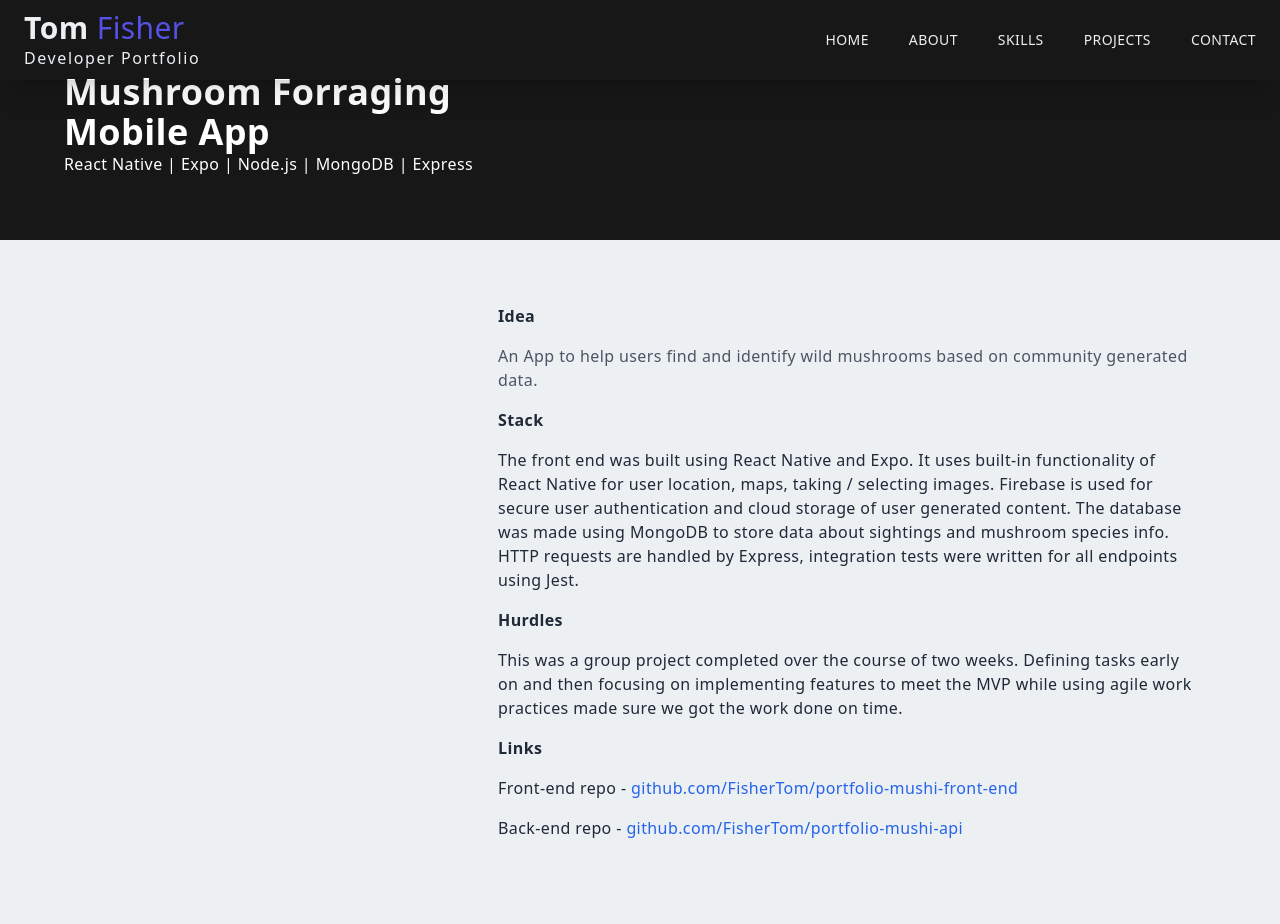
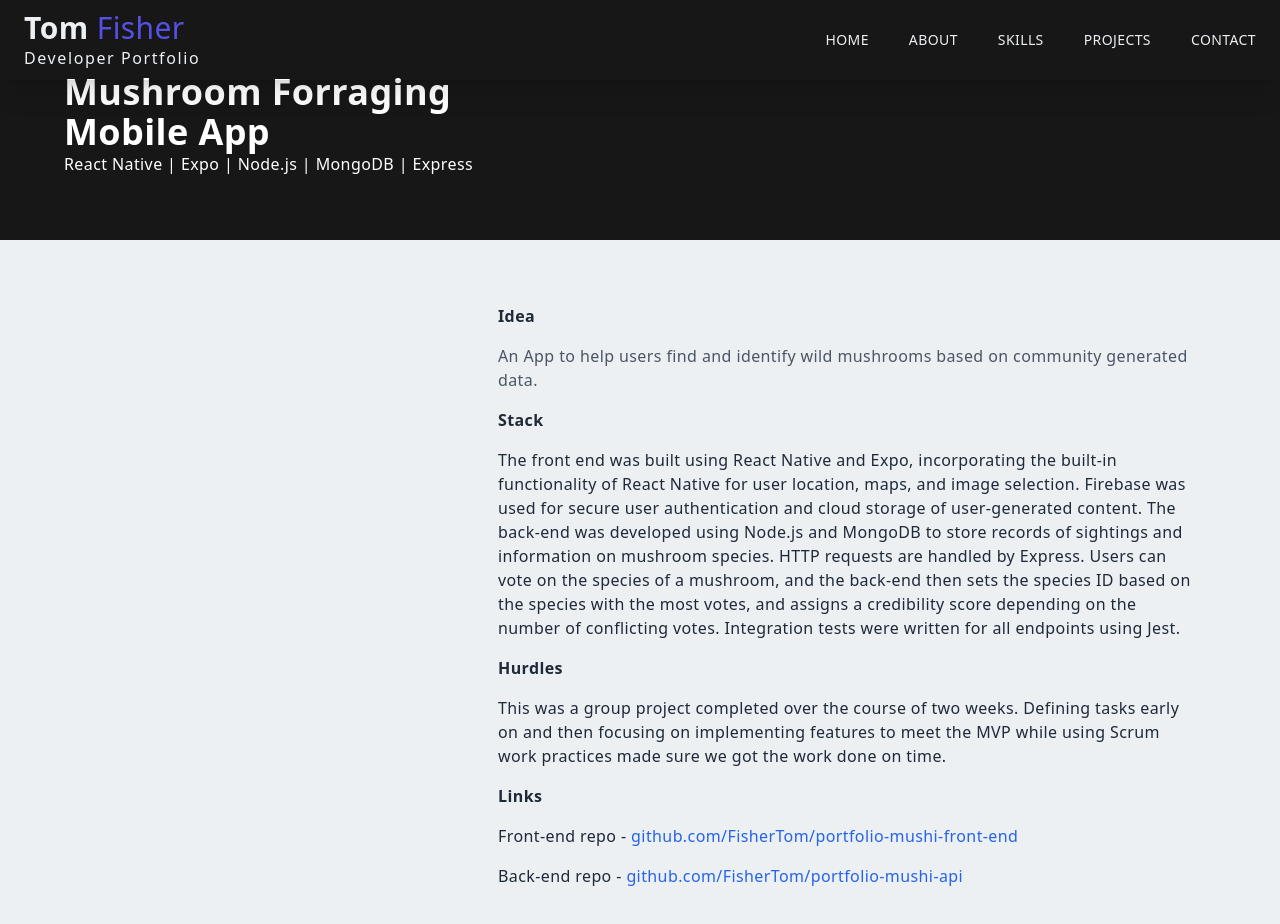
Before and after one commit to FisherTom/next-portfolio, a Next.js app: page /mushi in a window 1280 px wide. Shown: the top 924 px of the page. Built offline with nearby package versions, Linux system fonts and the light colour scheme.

Commit message:
update text

```diff
--- a/pages/mushi.jsx
+++ b/pages/mushi.jsx
@@ -53,19 +53,13 @@ function brewlog() {
           </p>
           <h3>Stack</h3>
           <p>
-            The front end was built using React Native and Expo. It uses
-            built-in functionality of React Native for user location, maps,
-            taking / selecting images. Firebase is used for secure user
-            authentication and cloud storage of user generated content. The
-            database was made using MongoDB to store data about sightings and
-            mushroom species info. HTTP requests are handled by Express,
-            integration tests were written for all endpoints using Jest.
+            The front end was built using React Native and Expo, incorporating the built-in functionality of React Native for user location, maps, and image selection. Firebase was used for secure user authentication and cloud storage of user-generated content. The back-end was developed using Node.js and MongoDB to store records of sightings and information on mushroom species. HTTP requests are handled by Express. Users can vote on the species of a mushroom, and the back-end then sets the species ID based on the species with the most votes, and assigns a credibility score depending on the number of conflicting votes. Integration tests were written for all endpoints using Jest.
           </p>
           <h3>Hurdles</h3>
           <p>
             This was a group project completed over the course of two weeks.
             Defining tasks early on and then focusing on implementing features
-            to meet the MVP while using agile work practices made sure we got
+            to meet the MVP while using Scrum work practices made sure we got
             the work done on time.{" "}
           </p>
           <h3>Links</h3>
```
